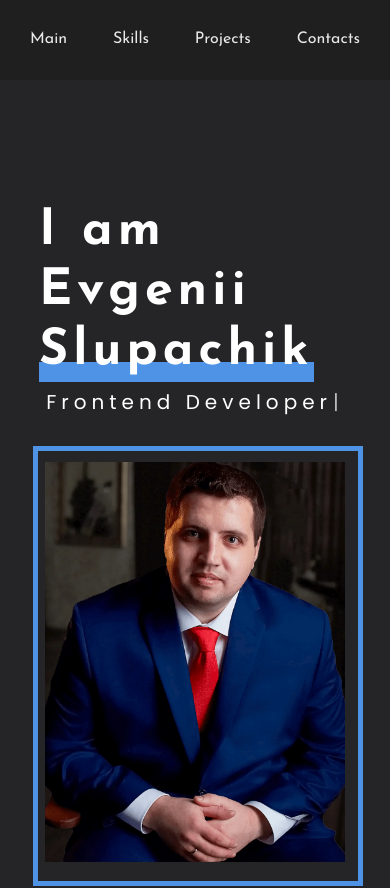
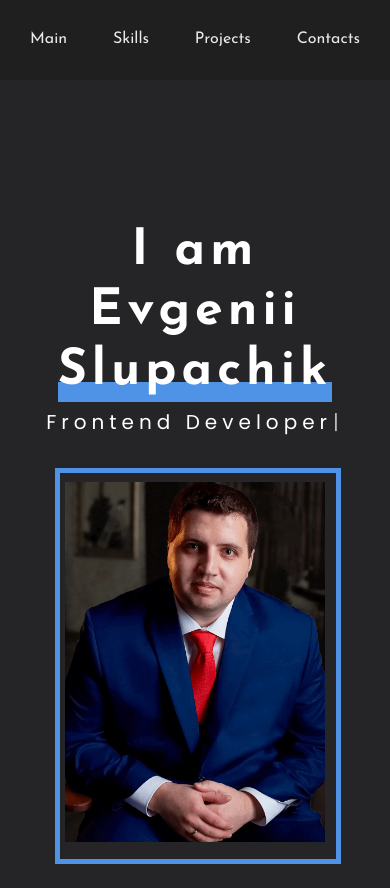
Before and after one commit to MrEvgeniy1989/portfolio, a React (Create React App) app: page / in a window 390 px wide. Shown: the top 888 px of the page. Built offline with nearby package versions, Linux system fonts and the light colour scheme.

Commit message:
refactor: Убрал параллакс эффект для телефонов и планшетов.

```diff
--- a/src/main/Main.module.scss
+++ b/src/main/Main.module.scss
@@ -53,10 +53,18 @@
         p {
           display: none;
         }
+
+        @media screen and (width <= 1230px) {
+          margin-bottom: 50px;
+        }
       }
 
-      @media screen and (width <= 1194px) {
+      @media screen and (width <= 1230px) {
         align-items: center;
+      }
+
+      @media screen and (width <= 820px) {
+        text-align: center;
       }
     }
 
@@ -94,13 +102,13 @@
 
         object-fit: cover;
       }
+    }
 
-      @media screen and (width <= 600px) {
-        all: unset;
+    .mobilePhotoBackground {
+      position: relative;
 
       width: 260px;
       height: 360px;
-        margin-top: 40px;
 
       background-image: url('../assets/images/photoBackground.webp');
       background-repeat: no-repeat;
@@ -108,37 +116,28 @@
 
       transition: 0.5s;
 
-        .photo {
-          transform: scale(1);
+      &::before {
+        content: '';
+
+        position: absolute;
+        top: -4%;
+        left: -4%;
+
+        width: 110%;
+        height: 110%;
+
+        border: 5px solid $primaryColor;
+      }
+
+      .mobilePhoto {
         width: 100%;
         height: 100%;
         object-fit: cover;
       }
     }
 
-      @media screen and (width <= 1194px) {
-        all: unset;
-
-        width: 300px;
-        height: 400px;
-        margin-top: 50px;
-
-        background-image: url('../assets/images/photoBackground.webp');
-        background-repeat: no-repeat;
-        background-size: cover;
-
-        transition: 0.5s;
-
-        .photo {
-          transform: scale(1);
-          width: 100%;
-          height: 100%;
-          object-fit: cover;
-        }
-      }
-    }
-
-    @media screen and (width <= 1194px) {
+    @media screen and (width <= 1230px) {
+      flex-direction: column;
       margin-top: 50px;
     }
   }
--- a/src/main/Main.tsx
+++ b/src/main/Main.tsx
@@ -29,6 +29,7 @@ export const Main = () => {
           </h1>
         </div>
 
+        {window.innerWidth > 1230 ? (
           <Tilt
             className={style.parallaxEffectImg}
             gyroscope
@@ -40,6 +41,11 @@ export const Main = () => {
           >
             <img alt={'photo'} className={style.photo} src={photo} />
           </Tilt>
+        ) : (
+          <div className={style.mobilePhotoBackground}>
+            <img alt={'photo'} className={style.mobilePhoto} src={photo} />
+          </div>
+        )}
       </div>
     </div>
   )
```
Lines whose indentation alone changed are shown as unchanged.
